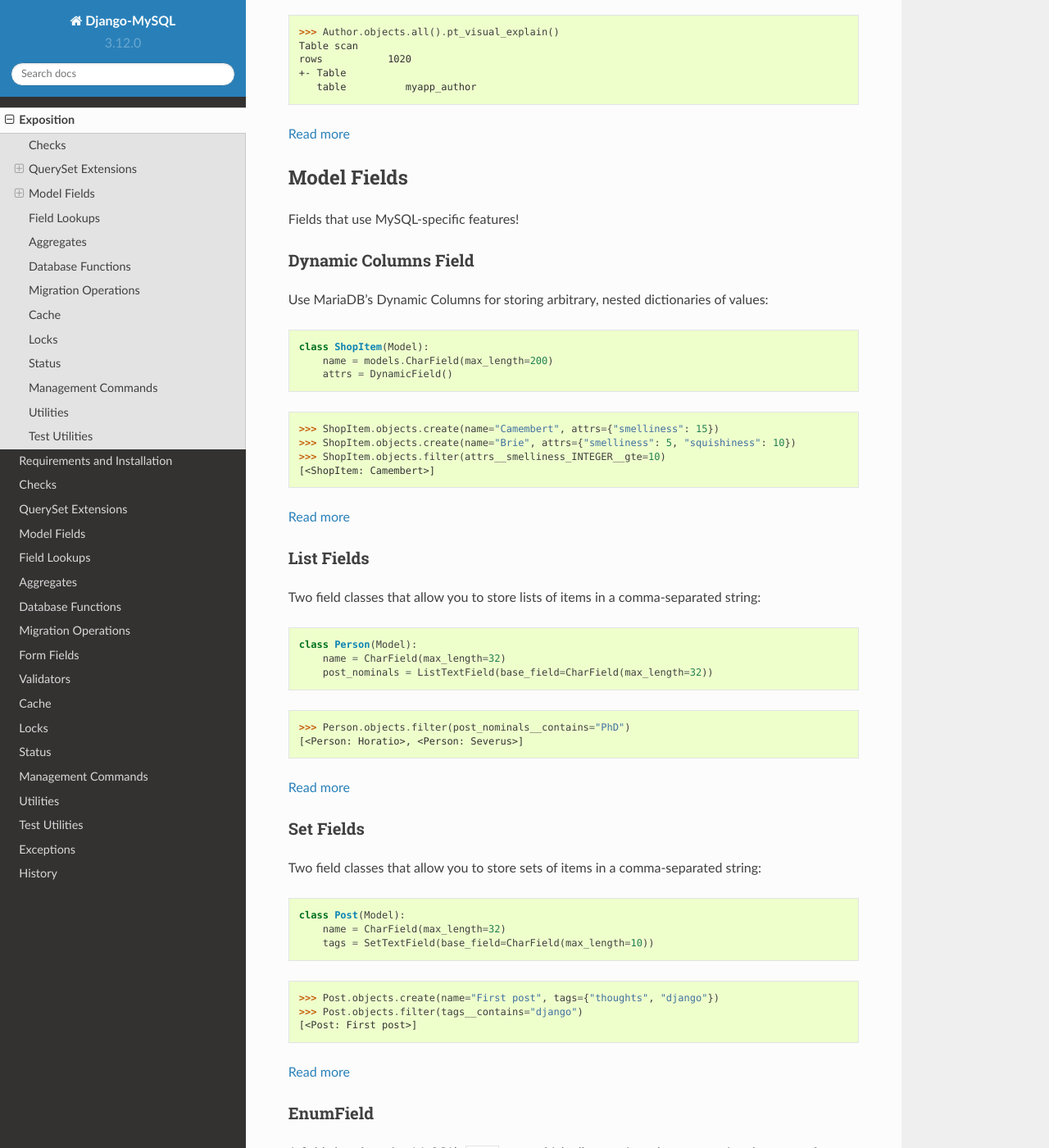
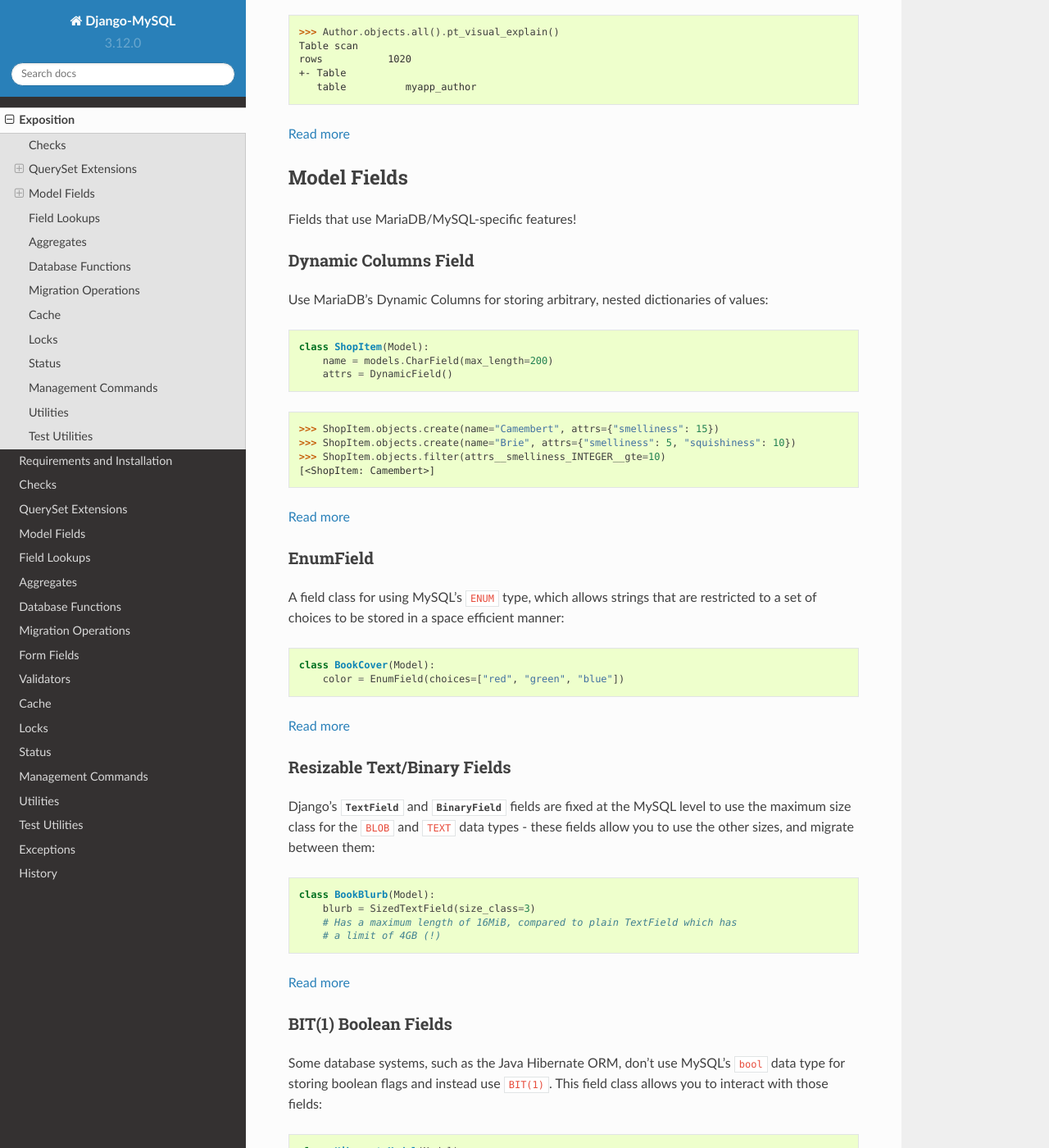
Before and after one commit to adamchainz/django-mysql, a Sphinx documentation site: the page built from docs/exposition.rst, in a window 1280 px wide and 1400 px high, scrolled down 1841 px. Shown: the whole window at 82% size. Built offline with Sphinx 7.4.7 and the Read the Docs theme 2.0.0, drawn with Linux system fonts in a browser that asks for light colours; the version number is read from the project's files by our own code.

Commit message:
Recommend against using List* and Set* DB fields (#823)

```diff
--- a/docs/exposition.rst
+++ b/docs/exposition.rst
@@ -111,7 +111,7 @@ For interactive debugging of queries, this captures the query that the
 Model Fields
 ------------
 
-Fields that use MySQL-specific features!
+Fields that use MariaDB/MySQL-specific features!
 
 Dynamic Columns Field
 ---------------------
@@ -134,45 +134,6 @@ values:
 
 :ref:`Read more <dynamic-columns-field>`
 
-List Fields
------------
-
-Two field classes that allow you to store lists of items in a comma-separated
-string:
-
-.. code-block:: python
-
-    class Person(Model):
-        name = CharField(max_length=32)
-        post_nominals = ListTextField(base_field=CharField(max_length=32))
-
-.. code-block:: pycon
-
-    >>> Person.objects.filter(post_nominals__contains="PhD")
-    [<Person: Horatio>, <Person: Severus>]
-
-:ref:`Read more <list-fields>`
-
-
-Set Fields
-----------
-
-Two field classes that allow you to store sets of items in a comma-separated
-string:
-
-.. code-block:: python
-
-    class Post(Model):
-        name = CharField(max_length=32)
-        tags = SetTextField(base_field=CharField(max_length=10))
-
-.. code-block:: pycon
-
-    >>> Post.objects.create(name="First post", tags={"thoughts", "django"})
-    >>> Post.objects.filter(tags__contains="django")
-    [<Post: First post>]
-
-:ref:`Read more <set-fields>`
 
 EnumField
 ---------
```
Also changed, not shown: docs/model_fields/list_fields.rst (+9 -0 lines), docs/model_fields/set_fields.rst (+9 -0 lines).
